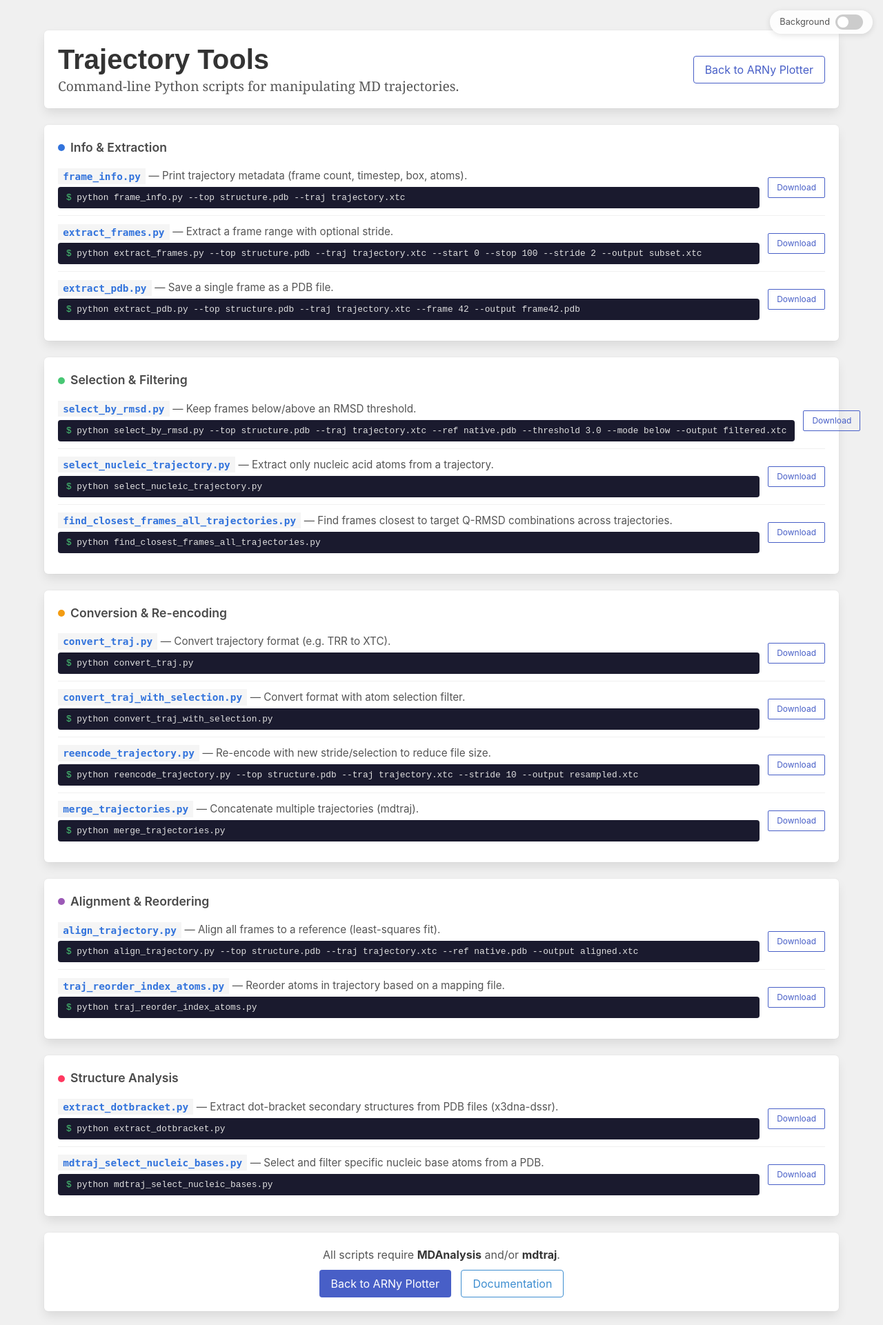
After one commit to louismeuret/ARNy_Plotter, a Flask app: template templates/tools.html in a window 1280 px wide. The commit adds this page. Shown: the whole page at 69% size. Run offline with Flask 3, Linux system fonts and the light colour scheme; the template is opened without the code that fills it, so the values that code supplies are empty.

Commit message:
Small refactoring

```diff
--- /dev/null
+++ b/templates/tools.html
@@ -0,0 +1,399 @@
+<!doctype html>
+<html lang="en">
+    <head>
+        <meta charset="UTF-8" />
+        <meta name="viewport" content="width=device-width, initial-scale=1.0" />
+        <title>ARNy Plotter - Trajectory Tools</title>
+        <link
+            href="https://cdn.jsdelivr.net/npm/bulma@0.9.3/css/bulma.min.css"
+            rel="stylesheet"
+        />
+        <link
+            rel="shortcut icon"
+            href="{{ url_for('static', filename='favicon.ico') }}"
+        />
+        <style>
+            body, html {
+                margin: 0;
+                padding: 0;
+                height: 100%;
+                background-color: #f0f0f0;
+                position: relative;
+                transition: background 0.3s ease;
+            }
+            .container {
+                position: relative;
+                z-index: 2;
+            }
+            canvas {
+                position: absolute;
+                top: 0;
+                left: 0;
+                width: 100%;
+                height: 100%;
+                z-index: 0;
+            }
+
+            /* Background toggle */
+            .bg-toggle {
+                position: fixed;
+                top: 15px;
+                right: 15px;
+                z-index: 100;
+                display: flex;
+                align-items: center;
+                gap: 8px;
+                background: rgba(255,255,255,0.85);
+                backdrop-filter: blur(6px);
+                padding: 6px 14px;
+                border-radius: 20px;
+                box-shadow: 0 2px 8px rgba(0,0,0,0.12);
+                font-size: 0.8em;
+                color: #555;
+                user-select: none;
+            }
+            .bg-toggle .switch {
+                position: relative;
+                width: 40px;
+                height: 22px;
+            }
+            .bg-toggle .switch input { opacity: 0; width: 0; height: 0; }
+            .bg-toggle .slider {
+                position: absolute;
+                cursor: pointer;
+                top: 0; left: 0; right: 0; bottom: 0;
+                background-color: #ccc;
+                border-radius: 22px;
+                transition: 0.3s;
+            }
+            .bg-toggle .slider::before {
+                content: "";
+                position: absolute;
+                height: 16px; width: 16px;
+                left: 3px; bottom: 3px;
+                background-color: white;
+                border-radius: 50%;
+                transition: 0.3s;
+            }
+            .bg-toggle .switch input:checked + .slider { background-color: #3273dc; }
+            .bg-toggle .switch input:checked + .slider::before { transform: translateX(18px); }
+
+            /* Tool row */
+            .tool-row {
+                display: flex;
+                align-items: center;
+                gap: 12px;
+                padding: 10px 0;
+                border-bottom: 1px solid #f0f0f0;
+            }
+            .tool-row:last-child { border-bottom: none; }
+            .tool-row code {
+                font-size: 0.9em;
+                font-weight: 600;
+                color: #3273dc;
+                white-space: nowrap;
+            }
+            .tool-row .desc {
+                color: #555;
+                font-size: 0.95em;
+                flex: 1;
+            }
+            .tool-row .usage {
+                background: #1a1a2e;
+                color: #e0e0e0;
+                padding: 6px 12px;
+                border-radius: 4px;
+                font-family: "Courier New", monospace;
+                font-size: 0.8em;
+                white-space: nowrap;
+                overflow-x: auto;
+                max-width: 100%;
+                margin-top: 4px;
+            }
+            .tool-row .usage .prompt { color: #48c774; }
+
+            .category-title {
+                font-size: 1.1em;
+                font-weight: 600;
+                margin: 0 0 5px 0;
+                display: flex;
+                align-items: center;
+                gap: 8px;
+            }
+            .category-dot {
+                width: 10px;
+                height: 10px;
+                border-radius: 50%;
+                display: inline-block;
+                flex-shrink: 0;
+            }
+            .dl-btn {
+                flex-shrink: 0;
+            }
+        </style>
+    </head>
+    <body>
+        <!-- Background toggle -->
+        <div class="bg-toggle">
+            <span>Background</span>
+            <label class="switch">
+                <input type="checkbox" id="bgToggle" checked />
+                <span class="slider"></span>
+            </label>
+        </div>
+
+        <div style="height: 20px"></div>
+        <div class="container mt-5">
+            <!-- Header -->
+            <div class="box">
+                <div style="display: flex; justify-content: space-between; align-items: center;">
+                    <div>
+                        <h1 class="title" style="font-size: 2.5em; font-family: 'Arial', sans-serif; color: #333;">
+                            Trajectory Tools
+                        </h1>
+                        <p class="subtitle" style="font-size: 1.2em; font-family: 'Georgia', serif; color: #555;">
+                            Command-line Python scripts for manipulating MD trajectories.
+                        </p>
+                    </div>
+                    <a href="{{ url_for('index') }}" class="button is-link is-outlined">
+                        Back to ARNy Plotter
+                    </a>
+                </div>
+            </div>
+
+            <!-- Info & Extraction -->
+            <div class="box">
+                <p class="category-title"><span class="category-dot" style="background: #3273dc;"></span> Info &amp; Extraction</p>
+                <div class="tool-row">
+                    <div style="flex:1;">
+                        <code>frame_info.py</code>
+                        <span class="desc"> &mdash; Print trajectory metadata (frame count, timestep, box, atoms).</span>
+                        <div class="usage"><span class="prompt">$</span> python frame_info.py --top structure.pdb --traj trajectory.xtc</div>
+                    </div>
+                    <a href="{{ url_for('download_tool', filename='frame_info.py') }}" class="button is-small is-link is-outlined dl-btn">Download</a>
+                </div>
+                <div class="tool-row">
+                    <div style="flex:1;">
+                        <code>extract_frames.py</code>
+                        <span class="desc"> &mdash; Extract a frame range with optional stride.</span>
+                        <div class="usage"><span class="prompt">$</span> python extract_frames.py --top structure.pdb --traj trajectory.xtc --start 0 --stop 100 --stride 2 --output subset.xtc</div>
+                    </div>
+                    <a href="{{ url_for('download_tool', filename='extract_frames.py') }}" class="button is-small is-link is-outlined dl-btn">Download</a>
+                </div>
+                <div class="tool-row">
+                    <div style="flex:1;">
+                        <code>extract_pdb.py</code>
+                        <span class="desc"> &mdash; Save a single frame as a PDB file.</span>
+                        <div class="usage"><span class="prompt">$</span> python extract_pdb.py --top structure.pdb --traj trajectory.xtc --frame 42 --output frame42.pdb</div>
+                    </div>
+                    <a href="{{ url_for('download_tool', filename='extract_pdb.py') }}" class="button is-small is-link is-outlined dl-btn">Download</a>
+                </div>
+            </div>
+
+            <!-- Selection & Filtering -->
+            <div class="box">
+                <p class="category-title"><span class="category-dot" style="background: #48c774;"></span> Selection &amp; Filtering</p>
+                <div class="tool-row">
+                    <div style="flex:1;">
+                        <code>select_by_rmsd.py</code>
+                        <span class="desc"> &mdash; Keep frames below/above an RMSD threshold.</span>
+                        <div class="usage"><span class="prompt">$</span> python select_by_rmsd.py --top structure.pdb --traj trajectory.xtc --ref native.pdb --threshold 3.0 --mode below --output filtered.xtc</div>
+                    </div>
+                    <a href="{{ url_for('download_tool', filename='select_by_rmsd.py') }}" class="button is-small is-link is-outlined dl-btn">Download</a>
+                </div>
+                <div class="tool-row">
+                    <div style="flex:1;">
+                        <code>select_nucleic_trajectory.py</code>
+                        <span class="desc"> &mdash; Extract only nucleic acid atoms from a trajectory.</span>
+                        <div class="usage"><span class="prompt">$</span> python select_nucleic_trajectory.py</div>
+                    </div>
+                    <a href="{{ url_for('download_tool', filename='select_nucleic_trajectory.py') }}" class="button is-small is-link is-outlined dl-btn">Download</a>
+                </div>
+                <div class="tool-row">
+                    <div style="flex:1;">
+                        <code>find_closest_frames_all_trajectories.py</code>
+                        <span class="desc"> &mdash; Find frames closest to target Q-RMSD combinations across trajectories.</span>
+                        <div class="usage"><span class="prompt">$</span> python find_closest_frames_all_trajectories.py</div>
+                    </div>
+                    <a href="{{ url_for('download_tool', filename='find_closest_frames_all_trajectories.py') }}" class="button is-small is-link is-outlined dl-btn">Download</a>
+                </div>
+            </div>
+
+            <!-- Conversion & Re-encoding -->
+            <div class="box">
+                <p class="category-title"><span class="category-dot" style="background: #f39c12;"></span> Conversion &amp; Re-encoding</p>
+                <div class="tool-row">
+                    <div style="flex:1;">
+                        <code>convert_traj.py</code>
+                        <span class="desc"> &mdash; Convert trajectory format (e.g. TRR to XTC).</span>
+                        <div class="usage"><span class="prompt">$</span> python convert_traj.py</div>
+                    </div>
+                    <a href="{{ url_for('download_tool', filename='convert_traj.py') }}" class="button is-small is-link is-outlined dl-btn">Download</a>
+                </div>
+                <div class="tool-row">
+                    <div style="flex:1;">
+                        <code>convert_traj_with_selection.py</code>
+                        <span class="desc"> &mdash; Convert format with atom selection filter.</span>
+                        <div class="usage"><span class="prompt">$</span> python convert_traj_with_selection.py</div>
+                    </div>
+                    <a href="{{ url_for('download_tool', filename='convert_traj_with_selection.py') }}" class="button is-small is-link is-outlined dl-btn">Download</a>
+                </div>
+                <div class="tool-row">
+                    <div style="flex:1;">
+                        <code>reencode_trajectory.py</code>
+                        <span class="desc"> &mdash; Re-encode with new stride/selection to reduce file size.</span>
+                        <div class="usage"><span class="prompt">$</span> python reencode_trajectory.py --top structure.pdb --traj trajectory.xtc --stride 10 --output resampled.xtc</div>
+                    </div>
+                    <a href="{{ url_for('download_tool', filename='reencode_trajectory.py') }}" class="button is-small is-link is-outlined dl-btn">Download</a>
+                </div>
+                <div class="tool-row">
+                    <div style="flex:1;">
+                        <code>merge_trajectories.py</code>
+                        <span class="desc"> &mdash; Concatenate multiple trajectories (mdtraj).</span>
+                        <div class="usage"><span class="prompt">$</span> python merge_trajectories.py</div>
+                    </div>
+                    <a href="{{ url_for('download_tool', filename='merge_trajectories.py') }}" class="button is-small is-link is-outlined dl-btn">Download</a>
+                </div>
+            </div>
+
+            <!-- Alignment & Reordering -->
+            <div class="box">
+                <p class="category-title"><span class="category-dot" style="background: #9b59b6;"></span> Alignment &amp; Reordering</p>
+                <div class="tool-row">
+                    <div style="flex:1;">
+                        <code>align_trajectory.py</code>
+                        <span class="desc"> &mdash; Align all frames to a reference (least-squares fit).</span>
+                        <div class="usage"><span class="prompt">$</span> python align_trajectory.py --top structure.pdb --traj trajectory.xtc --ref native.pdb --output aligned.xtc</div>
+                    </div>
+                    <a href="{{ url_for('download_tool', filename='align_trajectory.py') }}" class="button is-small is-link is-outlined dl-btn">Download</a>
+                </div>
+                <div class="tool-row">
+                    <div style="flex:1;">
+                        <code>traj_reorder_index_atoms.py</code>
+                        <span class="desc"> &mdash; Reorder atoms in trajectory based on a mapping file.</span>
+                        <div class="usage"><span class="prompt">$</span> python traj_reorder_index_atoms.py</div>
+                    </div>
+                    <a href="{{ url_for('download_tool', filename='traj_reorder_index_atoms.py') }}" class="button is-small is-link is-outlined dl-btn">Download</a>
+                </div>
+            </div>
+
+            <!-- Structure Analysis -->
+            <div class="box">
+                <p class="category-title"><span class="category-dot" style="background: #ff3860;"></span> Structure Analysis</p>
+                <div class="tool-row">
+                    <div style="flex:1;">
+                        <code>extract_dotbracket.py</code>
+                        <span class="desc"> &mdash; Extract dot-bracket secondary structures from PDB files (x3dna-dssr).</span>
+                        <div class="usage"><span class="prompt">$</span> python extract_dotbracket.py</div>
+                    </div>
+                    <a href="{{ url_for('download_tool', filename='extract_dotbracket.py') }}" class="button is-small is-link is-outlined dl-btn">Download</a>
+                </div>
+                <div class="tool-row">
+                    <div style="flex:1;">
+                        <code>mdtraj_select_nucleic_bases.py</code>
+                        <span class="desc"> &mdash; Select and filter specific nucleic base atoms from a PDB.</span>
+                        <div class="usage"><span class="prompt">$</span> python mdtraj_select_nucleic_bases.py</div>
+                    </div>
+                    <a href="{{ url_for('download_tool', filename='mdtraj_select_nucleic_bases.py') }}" class="button is-small is-link is-outlined dl-btn">Download</a>
+                </div>
+            </div>
+
+            <!-- Download All -->
+            <div class="box" style="text-align: center;">
+                <p style="margin-bottom: 10px; color: #555;">All scripts require <strong>MDAnalysis</strong> and/or <strong>mdtraj</strong>.</p>
+                <a href="{{ url_for('index') }}" class="button is-link">Back to ARNy Plotter</a>
+                <a href="{{ url_for('documentation') }}" class="button is-info is-outlined" style="margin-left: 10px;">Documentation</a>
+            </div>
+        </div>
+
+        <!-- Background animation with cookie persistence -->
+        <script>
+            (function() {
+                var COOKIE_NAME = 'arny_bg_enabled';
+                var bgLoaded = false;
+                var bgEnabled = true;
+                var toggle = document.getElementById('bgToggle');
+
+                function getCookie(name) {
+                    var m = document.cookie.match('(^|;)\\s*' + name + '=([^;]*)');
+                    return m ? m[2] : null;
+                }
+                function setCookie(name, val) {
+                    document.cookie = name + '=' + val + ';path=/;max-age=31536000';
+                }
+
+                function shouldEnableBackground() {
+                    if (navigator.deviceMemory && navigator.deviceMemory < 4) return false;
+                    if (navigator.hardwareConcurrency && navigator.hardwareConcurrency < 4) return false;
+                    if (/Android|webOS|iPhone|iPad|iPod|BlackBerry|IEMobile|Opera Mini/i.test(navigator.userAgent)) return false;
+                    var c = document.createElement('canvas'); c.width = 100; c.height = 100;
+                    var ctx = c.getContext('2d');
+                    var t = performance.now();
+                    for (var i = 0; i < 1000; i++) {
+                        ctx.fillStyle = 'rgb(' + (i%255) + ',' + (i%255) + ',' + (i%255) + ')';
+                        ctx.fillRect(Math.random()*100, Math.random()*100, 10, 10);
+                    }
+                    return (performance.now() - t) <= 50;
+                }
+
+                function loadBackground() {
+                    if (bgLoaded) return;
+                    bgLoaded = true;
+                    var p5 = document.createElement('script');
+                    p5.src = 'https://cdnjs.cloudflare.com/ajax/libs/p5.js/1.4.0/p5.js';
+                    document.body.appendChild(p5);
+                    var matter = document.createElement('script');
+                    matter.src = 'https://cdnjs.cloudflare.com/ajax/libs/matter-js/0.17.1/matter.min.js';
+                    document.body.appendChild(matter);
+                    matter.onload = function() {
+                        var app = document.createElement('script');
+                        app.src = "{{ url_for('static', filename='js/app.js') }}";
+                        document.body.appendChild(app);
+                    };
+                }
+
+                function setCanvasVisible(show) {
+                    var c = document.querySelector('canvas');
+                    if (c) c.style.display = show ? 'block' : 'none';
+                }
+
+                var saved = getCookie(COOKIE_NAME);
+                if (saved !== null) {
+                    bgEnabled = saved === '1';
+                } else {
+                    bgEnabled = shouldEnableBackground();
+                    setCookie(COOKIE_NAME, bgEnabled ? '1' : '0');
+                }
+
+                toggle.checked = bgEnabled;
+                if (bgEnabled) {
+                    loadBackground();
+                } else {
+                    document.body.style.background = '#f0f0f0';
+                }
+
+                toggle.addEventListener('change', function() {
+                    bgEnabled = this.checked;
+                    setCookie(COOKIE_NAME, bgEnabled ? '1' : '0');
+                    if (bgEnabled) {
+                        if (!bgLoaded) loadBackground();
+                        else setCanvasVisible(true);
+                    } else {
+                        setCanvasVisible(false);
+                        document.body.style.background = '#f0f0f0';
+                    }
+                });
+
+                new MutationObserver(function(muts) {
+                    muts.forEach(function(m) {
+                        m.addedNodes.forEach(function(n) {
+                            if (n.tagName === 'CANVAS' && !bgEnabled) n.style.display = 'none';
+                        });
+                    });
+                }).observe(document.body, { childList: true });
+            })();
+        </script>
+
+        <div style="height: 20px"></div>
+    </body>
+</html>
--- a/templates/view_trajectory.html
+++ b/templates/view_trajectory.html
@@ -853,6 +853,10 @@
                 state.frameUpdateInterval = null;
                 state.frameCounter = 0;
             }
+
+            // Get current frame and update UI + plots
+            const currentFrame = LouisMolStarWrapper.plugin.managers.structure.hierarchy.current.models[1].cell.transform.params.modelIndex || 0;
+            updateFrameUI(currentFrame);
         }
         state.isRunning = !state.isRunning;
     }
```
Also changed, not shown: templates/_plot_umap.html (+24 -90 lines), templates/index.html (+146 -73 lines), 1 other file.
